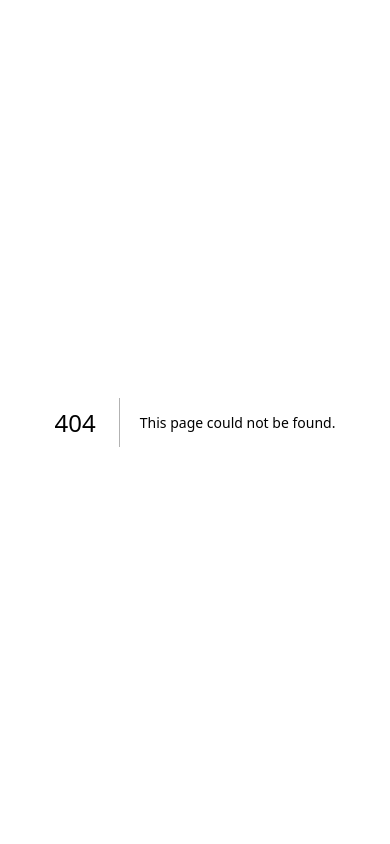
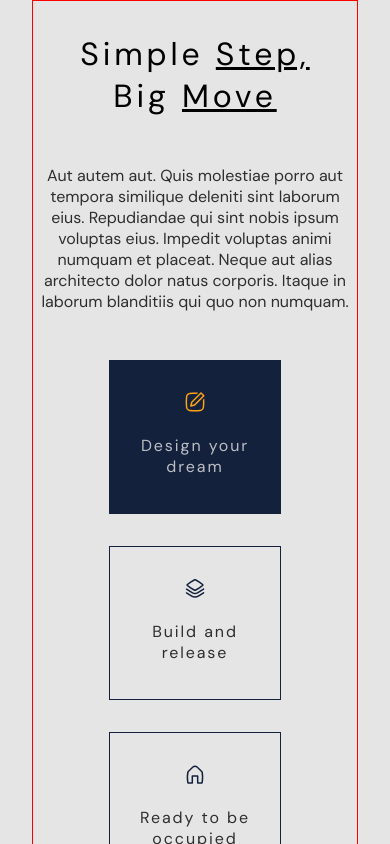
Before and after one commit to alexangria1992/nextjs-architecture-minimalist-landing-page, a Next.js app: page /Components/Step in a window 390 px wide. Before the commit this address had no page. Shown: the top 844 px of the page. Built offline with nearby package versions, Linux system fonts and the light colour scheme.

Commit message:
Desktop and Mobile Step section

```diff
--- /dev/null
+++ b/pages/Components/Step/index.js
@@ -0,0 +1,89 @@
+import React, { useState } from "react";
+import style from "./style.module.css";
+import Image from "next/image";
+import Button from "../Button";
+
+export default function Step() {
+  const [appState, changeState] = useState({
+    activeObject: null,
+    objects: [
+      {
+        id: 1,
+        image: "edit.svg",
+        image_active: "edit-active.svg",
+        text: "Design your dream",
+      },
+      {
+        id: 2,
+        image: "stack.svg",
+        image_active: "stack-active.svg",
+        text: "Build and release",
+      },
+      {
+        id: 3,
+        image: "home.svg",
+        image_active: "home-active.svg",
+        text: "Ready to be occupied",
+      },
+    ],
+  });
+
+  function toggleActive(key) {
+    changeState({ ...appState, activeObject: appState.objects[key] });
+  }
+
+  const [firstItemActive, setFirstItemActive] = useState(true);
+  return (
+    <div className={style.step}>
+      <div>
+        <Image src="/img/img-step.png" width={575} height={710} />
+      </div>
+      <div>
+        <h1 style={{ margin: 0 }}>
+          Simple <u>Step,</u>
+          <br />
+          Big <u>Move</u>
+        </h1>
+        <p>
+          Aut autem aut. Quis molestiae porro aut tempora similique deleniti
+          sint laborum eius. Repudiandae qui sint nobis ipsum voluptas eius.
+          Impedit voluptas animi numquam et placeat. Neque aut alias architecto
+          dolor natus corporis. Itaque in laborum blanditiis qui quo non
+          numquam.
+        </p>
+        <div className={style.box_steps}>
+          {appState.objects.map((item, key) => (
+            <div
+              className={`${style.box} ${
+                appState.objects[key] == appState.activeObject
+                  ? style.active
+                  : ""
+              } ${key == 0 ? `${firstItemActive ? style.active : ""}` : ""}`}
+              key={key}
+              onMouseOver={() => {
+                toggleActive(key);
+                setFirstItemActive(false);
+              }}
+            >
+              <img
+                src={`/img/${
+                  appState.objects[key] == appState.activeObject
+                    ? item.image_active
+                    : `${
+                        key == 0
+                          ? `${
+                              firstItemActive ? item.image_active : item.image
+                            }`
+                          : item.image
+                      } `
+                }`}
+              />
+              <p>{item.text}</p>
+            </div>
+          ))}
+        </div>
+        <Button text="Contact US" icon="Phone" />
+      </div>
+    </div>
+  );
+}
--- /dev/null
+++ b/pages/Components/Step/style.module.css
@@ -0,0 +1,72 @@
+.step {
+  border: 1px solid red;
+  display: grid;
+  grid-template-columns: repeat(2, 1fr);
+  gap: 2rem;
+  padding: var(--padding-section);
+}
+
+.step > div:nth-child(2) {
+  display: flex;
+  flex-direction: column;
+  justify-content: center;
+  align-items: flex-start;
+  gap: 2rem;
+}
+
+.step > div:nth-child(2) h1 {
+  font-weight: 400;
+  font-size: 3rem;
+  letter-spacing: 0.12em;
+}
+
+.step > div:nth-child(2) p {
+  opacity: 0.8;
+}
+
+.box_steps {
+  display: flex;
+  gap: 2rem;
+}
+
+.box {
+  width: 172px;
+  height: 154px;
+  background-color: var(--secondary);
+  border: var(--dark) solid 1px;
+  padding: 1.8rem;
+  letter-spacing: 0.12em;
+  cursor: pointer;
+  transition: all 0.5s;
+}
+
+.box.active {
+  background-color: var(--dark);
+  color: var(--secondary);
+}
+
+@media screen and (max-width: 767px) {
+  .step {
+    grid-template-columns: repeat(1, 1fr);
+    text-align: center;
+  }
+
+  .step > div:nth-child(1) {
+    display: none;
+  }
+
+  .step > div:nth-child(2) {
+    align-items: center;
+  }
+
+  .step > div:nth-child(2) {
+  }
+
+  .step > div:nth-child(2) h1 {
+    font-size: 2rem;
+  }
+
+  .box_steps {
+    flex-direction: column;
+  }
+}
--- a/pages/index.js
+++ b/pages/index.js
@@ -5,6 +5,7 @@ import styles from "@/styles/Home.module.css";
 import Navbar from "./Components/Navbar";
 import Hero from "./Components/Hero";
 import Featured from "./Components/Featured";
+import Step from "./Components/Step";
 const inter = Inter({ subsets: ["latin"] });
 
 export default function Home() {
@@ -13,6 +14,7 @@ export default function Home() {
       <Navbar />
       <Hero />
       <Featured />
+      <Step />
     </>
   );
 }
```
